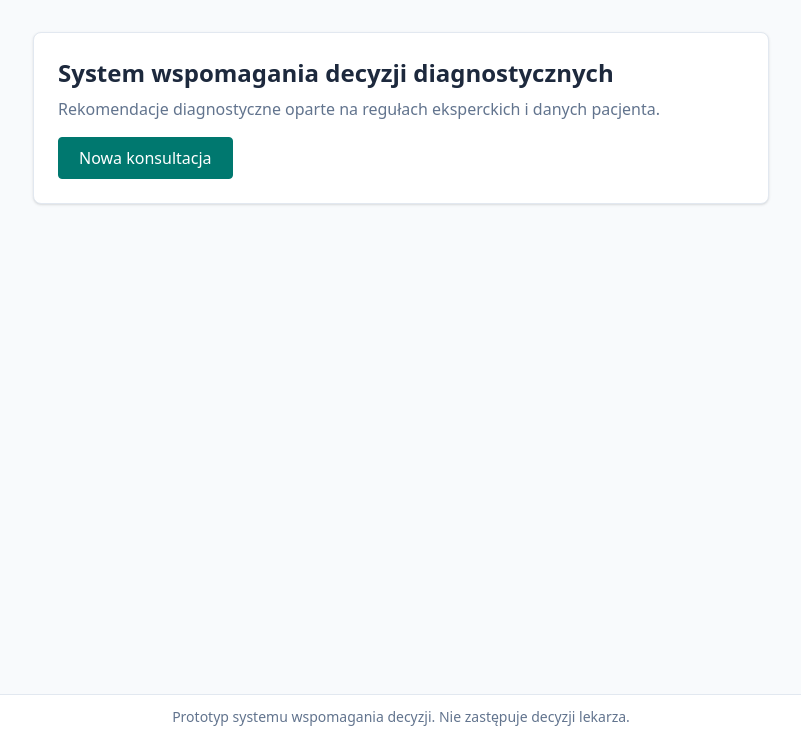
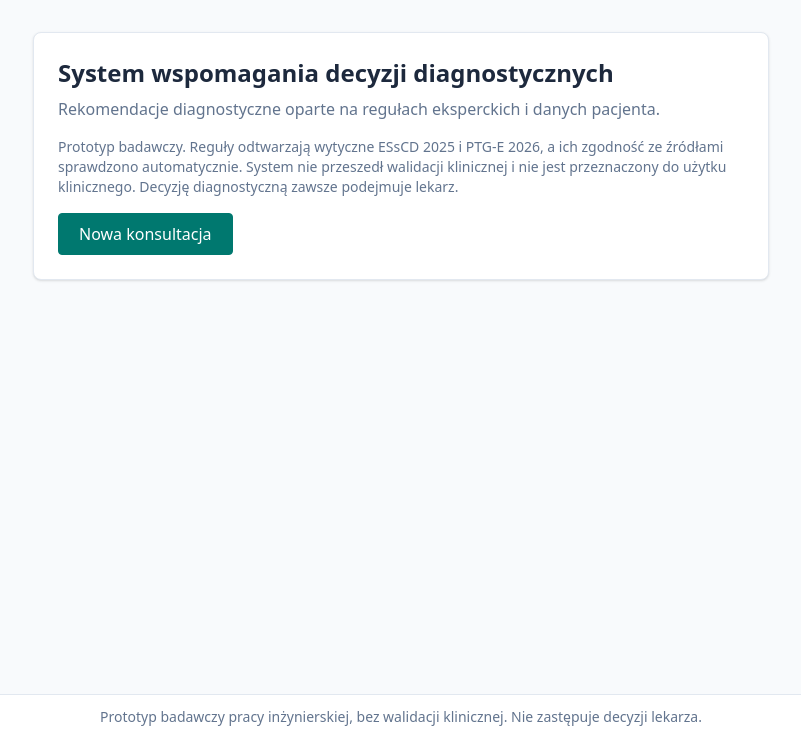
Before and after one commit to g0rzki/diagnostic-dss, a Flask app: page / in a window 1280 px wide. Shown: the part 61-800 px from the top of the page, without its empty margins (239-1040 px from the left). Run offline with Flask 3, Linux system fonts and the light colour scheme; style sheets or scripts are compiled from the project's sources; some libraries are stand-ins or nearby versions.

Commit message:
feat: show prototype status on home page and in footer

```diff
--- a/app/templates/base.html
+++ b/app/templates/base.html
@@ -23,7 +23,7 @@
 
   <footer class="border-t border-slate-200 bg-white">
     <p class="mx-auto max-w-3xl px-4 py-3 text-center text-sm text-slate-500">
-      Prototyp systemu wspomagania decyzji. Nie zastępuje decyzji lekarza.
+      Prototyp badawczy pracy inżynierskiej, bez walidacji klinicznej. Nie zastępuje decyzji lekarza.
     </p>
   </footer>
 </body>
--- a/app/templates/index.html
+++ b/app/templates/index.html
@@ -6,6 +6,11 @@
   <p class="mt-2 text-slate-500">
     Rekomendacje diagnostyczne oparte na regułach eksperckich i danych pacjenta.
   </p>
+  <p class="mt-4 text-sm text-slate-500">
+    Prototyp badawczy. Reguły odtwarzają wytyczne ESsCD 2025 i PTG-E 2026, a ich zgodność ze
+    źródłami sprawdzono automatycznie. System nie przeszedł walidacji klinicznej i nie jest
+    przeznaczony do użytku klinicznego. Decyzję diagnostyczną zawsze podejmuje lekarz.
+  </p>
   <a href="{{ url_for('main.consultation_form') }}"
      class="btn-primary mt-4">
     Nowa konsultacja
```
Also changed, not shown: tests/integration/test_routes.py (+14 -0 lines).
